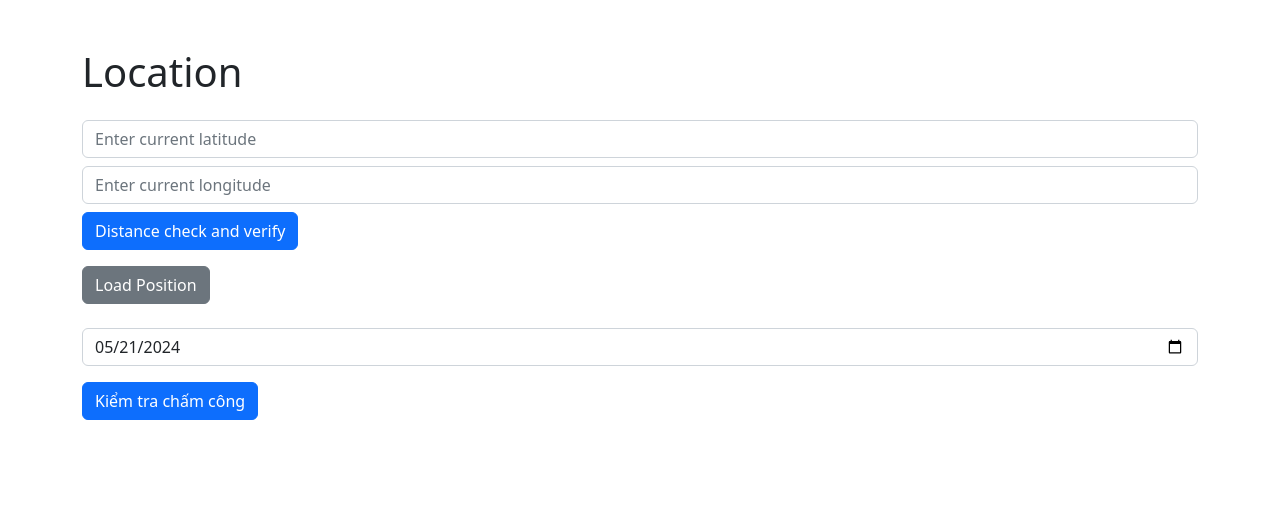
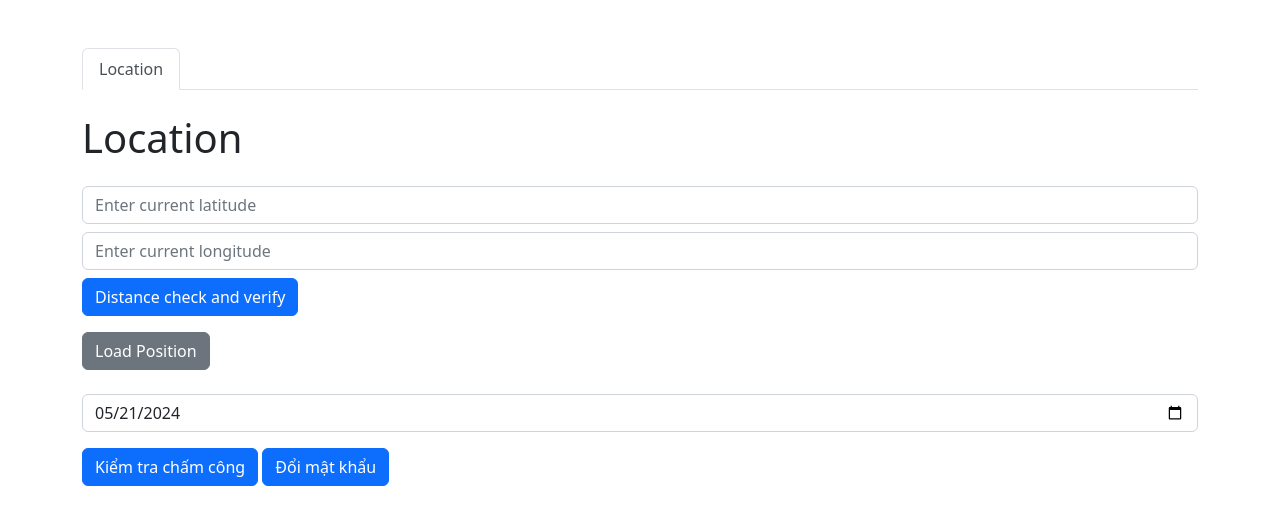
Before and after one commit to UltraBpro/WebChamCongPython, a Django app: page /main/ in a window 1280 px wide. Shown: the top 525 px of the page. Run offline with Django 4.2, Linux system fonts and the light colour scheme.

Commit message:
thêm đổi mk và tab admin

```diff
--- a/WebChamCong/templates/main.html
+++ b/WebChamCong/templates/main.html
@@ -5,15 +5,29 @@
     <meta name="viewport" content="width=device-width, initial-scale=1.0">
     <title>Main</title>
     <link rel="stylesheet" href="https://cdn.jsdelivr.net/npm/bootstrap@5.2.3/dist/css/bootstrap.min.css">
+    <style>
+        .tab-content > .tab-pane {
+            display: none;
+        }
+        .tab-content > .active {
+            display: block;
+        }
+    </style>
 </head>
 <body>
     <div class="container my-5">
+        <ul class="nav nav-tabs mb-4">
+            <li class="nav-item">
+                <a class="nav-link active" href="#location" data-bs-toggle="tab">Location</a>
+            </li>
             {% if request.session.logged_in_role == "admin" %}
-        <div class="mb-3">
-            <a href="{% url 'WebChamCong:view_accounts' %}" class="btn btn-primary">Xem tất cả tài khoản</a>
-            <button class="btn btn-secondary" id="set_host_pos">Set Host Position</button>
-        </div>
+            <li class="nav-item">
+                <a class="nav-link" href="#admin" data-bs-toggle="tab">Admin</a>
+            </li>
             {% endif %}
+        </ul>
+        <div class="tab-content">
+            <div class="tab-pane active" id="location">
                 <h1 class="mb-4">Location</h1>
                 <div class="mb-3">
                     <input type="text" id="current_lat" placeholder="Enter current latitude" class="form-control">
@@ -21,6 +35,7 @@
                     <button id="calculate" class="btn btn-primary mt-2">Distance check and verify</button>
                 </div>
                 <p id="result" class="lead"></p>
+
                 <button id="load_pos" class="btn btn-secondary">Load Position</button>
                 <form action="{% url 'WebChamCong:check_attendance' %}" method="POST" class="mt-4">
                     {% csrf_token %}
@@ -31,8 +46,21 @@
                         </script>
                     </div>
                     <button type="submit" class="btn btn-primary">Kiểm tra chấm công</button>
+                    <a href="{% url 'WebChamCong:change_password' %}" class="btn btn-primary">Đổi mật khẩu</a>
                 </form>
             </div>
+            {% if request.session.logged_in_role == "admin" %}
+            <div class="tab-pane" id="admin">
+                <h1 class="mb-4">Admin</h1>
+                <div class="mb-3">
+                    <a href="{% url 'WebChamCong:view_accounts' %}" class="btn btn-primary">Xem tất cả tài khoản</a>
+                    <button class="btn btn-secondary" id="set_host_pos">Set Host Position</button>
+                </div>
+            </div>
+            {% endif %}
+        </div>
+    </div>
+
     <script>
         document.getElementById('calculate').addEventListener('click', function() {
             let destinationLat = parseFloat(document.getElementById('current_lat').value);
@@ -45,30 +73,61 @@ fetch(`/webchamcong/calculate_distance_view?lat=${destinationLat}&lon=${destinat
 
     <script>
         document.getElementById('load_pos').addEventListener('click', function() {
-    if (navigator.geolocation) {
-        navigator.geolocation.getCurrentPosition(function(position) {
-            document.getElementById('current_lat').value = position.coords.latitude;
-            document.getElementById('current_long').value = position.coords.longitude;
-        }, function(error) {
-            console.log('Error: ' + error);
-        }, {
-            enableHighAccuracy: true
+            loadPos();
         });
-    } else {
-        console.log('Geolocation is not supported by this browser.');
-    }
-});
-
     </script>
 
     <script>
         document.getElementById('set_host_pos').addEventListener('click', function() {
+    loadPos()
+        .then(() => {
+            const lat = document.getElementById('current_lat').value;
+            const lon = document.getElementById('current_long').value;
+
+            if (lat && lon) {
+                setHostPosition(lat, lon);
+            } else {
+                console.log('Không thể lấy vị trí hiện tại.');
+            }
+        })
+        .catch((error) => {
+            console.log('Error:', error);
+        });
+});
+    </script>
+    <script>
+         function loadPos() {
+    return new Promise((resolve, reject) => {
+        if (navigator.geolocation) {
+            navigator.geolocation.getCurrentPosition(
+                (position) => {
+                    document.getElementById('current_lat').value = position.coords.latitude;
+                    document.getElementById('current_long').value = position.coords.longitude;
+                    resolve(); // Giải quyết Promise nếu định vị thành công
+                },
+                (error) => {
+                    console.log('Error: ' + error);
+                    reject(error); // Từ chối Promise nếu có lỗi
+                },
+                {
+                    enableHighAccuracy: true
+                }
+            );
+        } else {
+            console.log('Geolocation is not supported by this browser.');
+            reject('Geolocation is not supported by this browser.'); // Từ chối Promise nếu trình duyệt không hỗ trợ Geolocation
+        }
+    });
+}
+
+    function setHostPosition() {
         let lat = document.getElementById('current_lat').value;
         let lon = document.getElementById('current_long').value;
         fetch(`/webchamcong/set_host_pos?lat=${lat}&lon=${lon}`)
             .then(response => console.log('Host position set successfully'))
             .catch(error => console.log('Error: ' + error));
-    });
+    }
     </script>
+    <script src="https://cdn.jsdelivr.net/npm/bootstrap@5.2.3/dist/js/bootstrap.bundle.min.js"></script>
 </body>
 </html>
--- a/WebChamCong/urls.py
+++ b/WebChamCong/urls.py
@@ -6,6 +6,7 @@ urlpatterns = [
     path('view_accounts/', views.view_accounts, name='view_accounts'),
     path('add_account/', views.add_account, name='add_account'),
     path('edit_accounts/<int:account_id>/', views.edit_accounts, name='edit_accounts'),
+    path('change-password/', views.change_password, name='change_password'),
     path('delete_accounts/<int:account_id>/', views.delete_accounts, name='delete_accounts'),
     path('main/', views.main_view, name='main'),
     path('check_attendance', views.check_attendance, name='check_attendance'),
--- a/WebChamCong/views.py
+++ b/WebChamCong/views.py
@@ -48,6 +48,31 @@ def delete_accounts(request, account_id):
     account.delete()
     return redirect('WebChamCong:view_accounts')
 
+def change_password(request):
+    if request.method == 'POST':
+        username = request.session.get('logged_in_username')
+        old_password = request.POST.get('old_password')
+        new_password = request.POST.get('new_password')
+        confirm_password = request.POST.get('confirm_password')
+        try:
+            account = Account.objects.get(username=username)
+        except Account.DoesNotExist:
+            error_message = 'Tài khoản không tồn tại.'
+            return render(request, 'change_password.html', {'error_message': error_message})
+        # Kiểm tra mật khẩu cũ có đúng không
+        if not old_password==account.password:
+            error_message = 'Mật khẩu cũ không đúng.'
+            return render(request, 'change_password.html', {'error_message': error_message})
+        # Kiểm tra mật khẩu mới và xác nhận mật khẩu mới có khớp nhau không
+        if new_password != confirm_password:
+            error_message = 'Mật khẩu mới và xác nhận mật khẩu mới không khớp.'
+            return render(request, 'change_password.html', {'error_message': error_message})
+        # Cập nhật mật khẩu mới
+        account.password = new_password
+        account.save()
+        success_message = 'Đổi mật khẩu thành công.'
+        return render(request, 'change_password.html', {'success_message': success_message})
+    return render(request, 'change_password.html')
 
 def authenticate(username, password):
     try:
```
Also changed, not shown: WebChamCong/templates/change_password.html (added, +44 -0 lines), db.sqlite3. Lines whose indentation alone changed are shown as unchanged.
